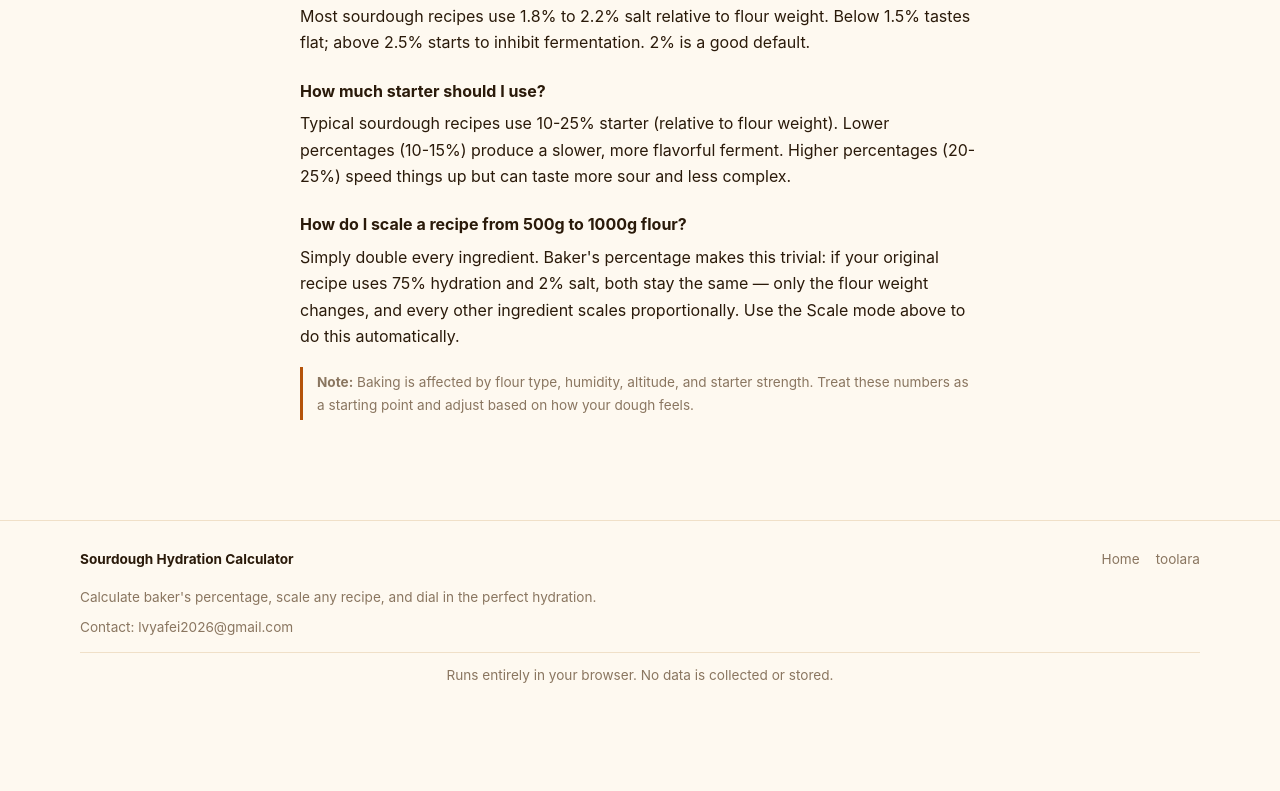
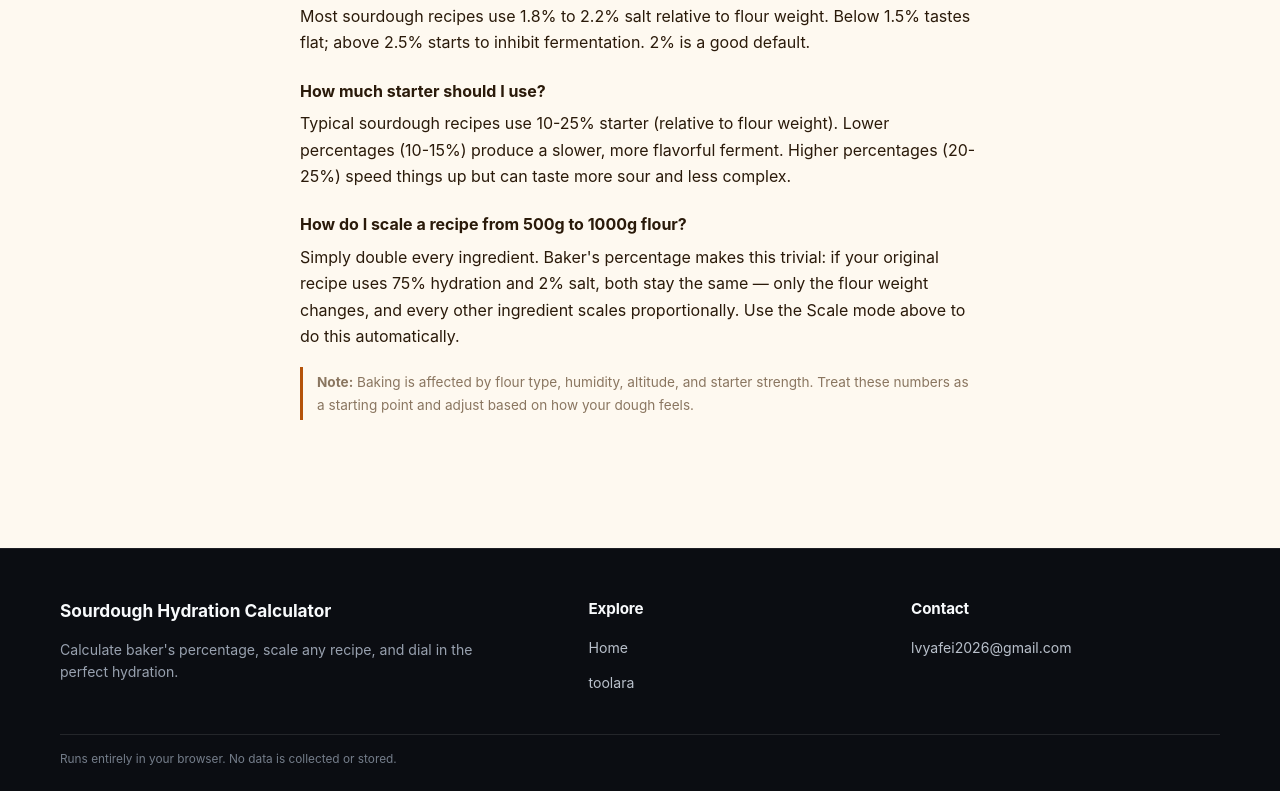
Before and after one commit to lvyafei2026-coder/sourdough-hydration-calculator, a plain HTML site: page index.html in a window 1280 px wide. Shown: the part 3036-3827 px from the top of the page. Before the commit the page ends 3759 px from the top, so only its background shows below. Drawn offline with Linux system fonts and the light colour scheme.

Commit message:
Use three-column site footers

```diff
--- a/css/style.css
+++ b/css/style.css
@@ -151,15 +151,17 @@
   .site-nav select { min-width: 118px; }
 }
 
-.site-footer { margin-top: 36px; padding: 28px 20px 36px; border-top: 1px solid var(--border, rgba(100,116,139,0.25)); color: var(--muted, #64748b); font-size: 0.85rem; line-height: 1.6; }
-.site-footer-inner { max-width: 1120px; margin: 0 auto; }
-.site-footer-details { text-align: left; }
-.site-footer-top { display: flex; align-items: center; justify-content: space-between; gap: 16px; flex-wrap: wrap; }
-.site-footer-brand { color: var(--text, #0f1c2e); font-weight: 700; text-decoration: none; }
-.site-footer-nav { display: flex; align-items: center; gap: 16px; flex-wrap: wrap; }
-.site-footer a { color: inherit; text-decoration: none; }
-.site-footer a:hover { color: var(--accent, #2563eb); text-decoration: underline; }
-.site-footer-description { max-width: 760px; margin: 16px 0 8px; }
-.site-footer-contact { margin: 8px 0; }
-.site-footer-privacy { margin: 14px 0 0; padding-top: 12px; border-top: 1px solid var(--border, rgba(100,116,139,0.25)); }
-@media (max-width: 560px) { .site-footer-top { align-items: flex-start; flex-direction: column; gap: 10px; } .site-footer-nav { gap: 12px; } }
+.site-footer { margin-top: 64px !important; padding: 48px 24px 22px !important; background: #0b0d12 !important; border-top: 1px solid rgba(255,255,255,0.08) !important; color: #a6adbb !important; text-align: left !important; font-size: 0.88rem !important; line-height: 1.6; }
+.site-footer-inner { max-width: 1160px; margin: 0 auto; }
+.site-footer-grid { display: grid; grid-template-columns: minmax(0, 1.4fr) minmax(150px, 0.8fr) minmax(200px, 0.9fr); gap: 48px; }
+.site-footer-column { min-width: 0; }
+.site-footer-brand { display: inline-block; color: #f8fafc !important; font-size: 1.08rem; font-weight: 700; text-decoration: none; }
+.site-footer-heading { margin: 0 0 16px !important; color: #f8fafc; font-size: 0.95rem; font-weight: 650; }
+.site-footer-description { max-width: 420px; margin: 14px 0 0 !important; color: #98a1af; }
+.site-footer-nav { display: grid; justify-items: start; gap: 10px; }
+.site-footer a { color: #b9c0cb !important; text-decoration: none; }
+.site-footer a:hover { color: #fff !important; text-decoration: underline; }
+.site-footer-contact { margin: 0 !important; color: #b9c0cb; overflow-wrap: anywhere; }
+.site-footer-bottom { margin-top: 40px; padding-top: 16px; border-top: 1px solid rgba(255,255,255,0.1); color: #747d8a; font-size: 0.74rem; line-height: 1.5; }
+.site-footer-bottom p { margin: 0; }
+@media (max-width: 720px) { .site-footer { padding: 36px 20px 20px !important; } .site-footer-grid { grid-template-columns: 1fr; gap: 28px; } .site-footer-bottom { margin-top: 28px; } } .site-footer-nav { gap: 12px; } }
--- a/index.html
+++ b/index.html
@@ -227,14 +227,16 @@
 </main>
 
 <footer class="footer site-footer">
-<div class="site-footer-inner"><div class="site-footer-details">
-<div class="site-footer-top">
-<span class="site-footer-brand" data-i18n="title">Sourdough Hydration Calculator</span>
-<nav class="site-footer-nav" aria-label="Quick navigation"><a href="/">Home</a><a href="https://toolara.dev/">toolara</a></nav>
+<div class="site-footer-inner">
+<div class="site-footer-grid">
+<section class="site-footer-column">
+<a class="site-footer-brand" href="/"><span class="site-footer-brand" data-i18n="title">Sourdough Hydration Calculator</span></a>
+<p class="site-footer-description" data-i18n="subtitle">Calculate baker's percentage, scale any recipe, and dial in the perfect hydration.</p>
+</section>
+<section class="site-footer-column"><h2 class="site-footer-heading">Explore</h2><nav class="site-footer-nav" aria-label="Quick navigation"><a href="/" data-i18n="navHome">Home</a><a href="https://toolara.dev/">toolara</a></nav></section>
+<section class="site-footer-column"><h2 class="site-footer-heading">Contact</h2><a href="mailto:lvyafei2026@gmail.com">lvyafei2026@gmail.com</a></section>
 </div>
-<p class="site-footer-description" data-i18n="subtitle">Calculate baker's percentage, scale any recipe, and dial in the perfect hydration.</p>
-<p class="site-footer-contact"><span>Contact:</span> <a href="mailto:lvyafei2026@gmail.com">lvyafei2026@gmail.com</a></p>
-</div><p class="site-footer-privacy" data-i18n="footer">Runs entirely in your browser. No data is collected or stored.</p>
+<div class="site-footer-bottom"><p class="site-footer-privacy" data-i18n="footer">Runs entirely in your browser. No data is collected or stored.</p></div>
 </div>
 </footer>
 
```
Also changed, not shown: zh/index.html (+9 -7 lines).
